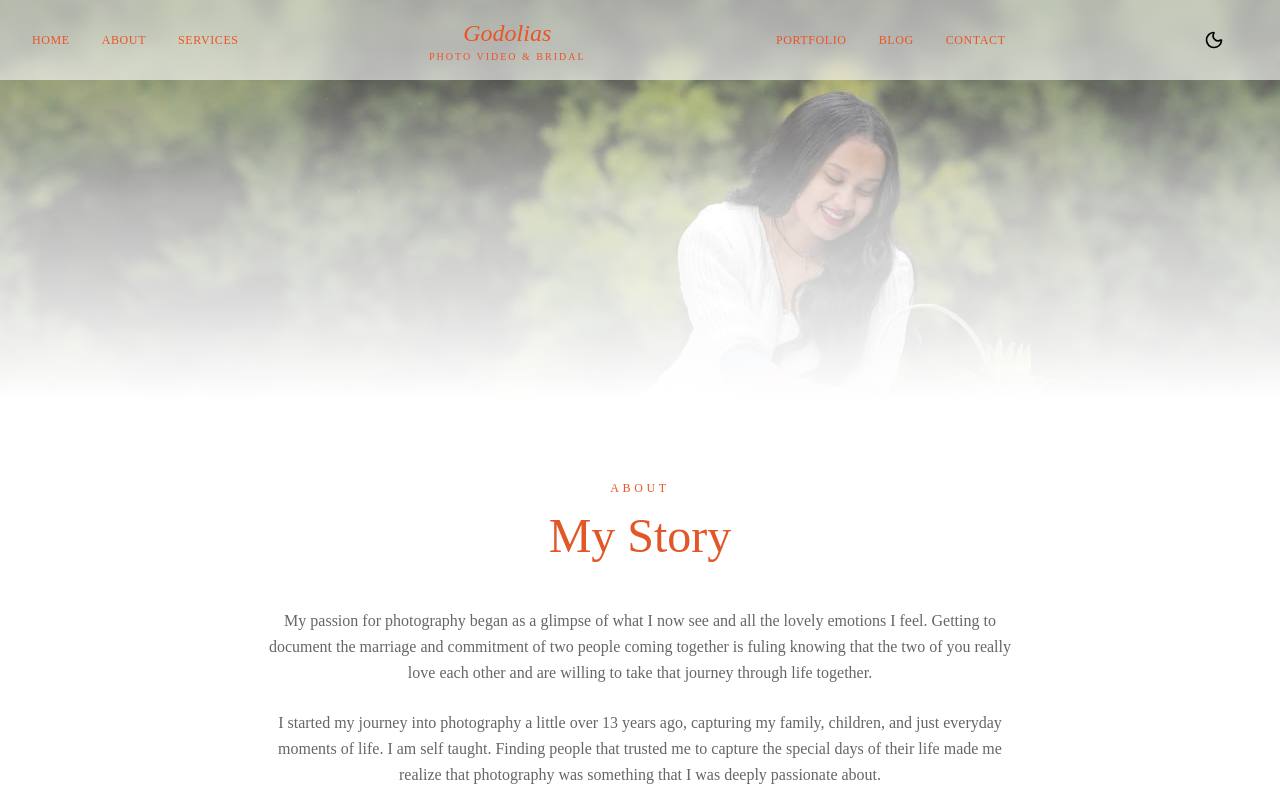
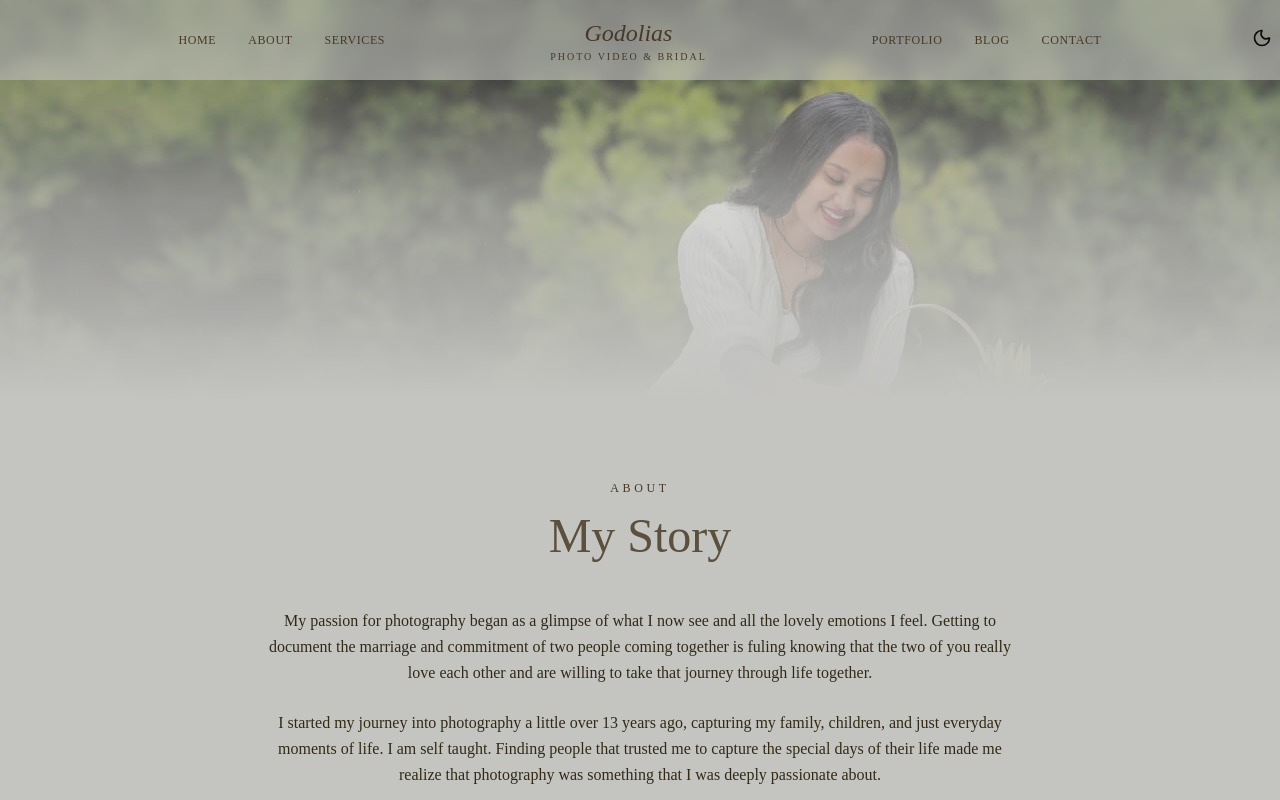
Before and after one commit to segni9997/godolias-phptography, a React (Vite) app: page /aboutus in a window 1280 px wide. Shown: the top 800 px of the page. Built offline with nearby package versions, Linux system fonts and the light colour scheme; a web font is replaced by a local one.

Commit message:
`Updated color palette and styles throughout the application`

```diff
--- a/src/components/NavBar.tsx
+++ b/src/components/NavBar.tsx
@@ -22,9 +22,19 @@ export function Navbar() {
   ]
 
   return (
-      <nav className="fixed top-0 left-0 right-0 z-50 bg-background/60 backdrop-blur-sm">
-      <div className="max-w-7xl mx-auto px-4 sm:px-6 lg:px-8">
-        <div className="flex items-center justify-between h-20">
+      <nav className="fixed top-0 left-0 right-0 z-50 bg-background/60 backdrop-blur-sm ">
+        <div className="absolute top-5 right-0">
+              <ThemeToggle />
+
+        {/* Mobile menu button */}
+          <div className="flex items-center space-x-4">
+            <Button variant="ghost" size="icon" className="md:hidden" onClick={() => setIsOpen(!isOpen)}>
+              {isOpen ? <X className="h-6  text-primary w-6" /> : <Menu className="h-6 w-6 text-primary " />}
+            </Button>
+          </div>
+</div>
+      <div className="max-w-6xl mx-auto px-4 sm:px-6 lg:px-8 relative">
+        <div className="flex items-center justify-around h-20 relative">
           {/* Desktop Navigation - Left Links */}
           <div className="hidden md:flex items-center space-x-8">
             {leftLinks.map((link) => (
@@ -58,13 +68,7 @@ export function Navbar() {
             {/* <ThemeToggle /> */}
           </div>
 
-          {/* Mobile menu button */}
-          <div className="flex items-center space-x-4">
-            <ThemeToggle />
-            <Button variant="ghost" size="icon" className="md:hidden" onClick={() => setIsOpen(!isOpen)}>
-              {isOpen ? <X className="h-6  text-primary w-6" /> : <Menu className="h-6 w-6 text-primary " />}
-            </Button>
-          </div>
+
         </div>
 
         {/* Mobile Navigation */}
--- a/src/components/Portofolio.tsx
+++ b/src/components/Portofolio.tsx
@@ -120,24 +120,24 @@ export function Portfolio() {
   }
 
   return (
-    <section id="portfolio" className="py-24 bg-background/90">
+    <section id="portfolio" className="py-24 bg-primary/95">
       <div className="max-w-7xl mx-auto px-4 sm:px-6 lg:px-8">
         <div className="text-center mb-16">
-          <div className="text-xs tracking-[0.3em] uppercase text-primary mb-4">Portfolio</div>
-          <h2 className="text-4xl md:text-5xl font-serif text-secondary">Featured Story</h2>
+          <div className="text-xs tracking-[0.3em] uppercase text-primary-foreground/70 mb-4">Portfolio</div>
+          <h2 className="text-4xl md:text-5xl font-serif text-secondary-foreground">Featured Story</h2>
         </div>
 
         <div className="grid md:grid-cols-2 gap-12 items-center">
           {/* Content - Left Side */}
-          <div className={`space-y-6 transition-opacity duration-500 ${isAnimating ? "opacity-0" : "opacity-100"}`}>
-            <div className="text-8xl md:text-9xl font-serif text-secondary">{currentItem.number}</div>
+          <div className={`space-y-6 transition-opacity duration-700 ${isAnimating ? "opacity-30" : "opacity-100"}`}>
+            <div className="text-8xl md:text-9xl font-serif text-primary-foreground/85">{currentItem.number}</div>
             <div>
-              <div className="text-sm tracking-wider uppercase text-primary mb-2">{currentItem.category}</div>
-              <h3 className="text-3xl font-serif text-primary">{currentItem.names}</h3>
+              <div className="text-sm tracking-wider uppercase text-primary-foreground mb-2">{currentItem.category}</div>
+              <h3 className="text-3xl font-serif text-primary-foreground">{currentItem.names}</h3>
             </div>
-            <p className="text-secondary leading-relaxed">{currentItem.description}</p>
-            <Link to={`/portfolio/${currentItem.id}`}>
-              <Button variant="outline" className="border-primary text-secondary hover:bg-primary/20 bg-transparent">
+            <p className="text-primary-foreground/50 leading-relaxed">{currentItem.description}</p>
+            <Link to={`/portfolio`}>
+              <Button variant="outline" className="border-background text-secondary-foreground hover:bg-primary-foreground/20 bg-transparent">
                 VIEW GALLERY
               </Button>
             </Link>
@@ -146,7 +146,7 @@ export function Portfolio() {
             <div className="flex items-center gap-6 pt-6">
               <button
                 onClick={handlePrev}
-                className="text-secondary hover:text-primary transition-colors"
+                className="text-secondary-foreground hover:text-primary-foreground/60 transition-colors"
                 aria-label="Previous"
               >
                 <svg width="24" height="24" viewBox="0 0 24 24" fill="none" stroke="currentColor" strokeWidth="2">
@@ -159,7 +159,7 @@ export function Portfolio() {
                     key={index}
                     onClick={() => goToSlide(index)}
                     className={`h-2 rounded-full transition-all ${
-                      index === currentIndex ? "w-8 bg-primary" : "w-2 bg-secondary"
+                      index === currentIndex ? "w-8 bg-background/80" : "w-2 bg-background"
                     }`}
                     aria-label={`Go to slide ${index + 1}`}
                   />
@@ -167,7 +167,7 @@ export function Portfolio() {
               </div>
               <button
                 onClick={handleNext}
-                className="text-secondary hover:text-primary transition-colors"
+                className="text-secondary-foreground hover:text-primary-foreground/60  transition-colors"
                 aria-label="Next"
               >
                 <svg width="24" height="24" viewBox="0 0 24 24" fill="none" stroke="currentColor" strokeWidth="2">
@@ -178,23 +178,23 @@ export function Portfolio() {
           </div>
 
           {/* Image - Right Side */}
-          <div className={`relative transition-opacity duration-500 ${isAnimating ? "opacity-0" : "opacity-100"}`}>
+          <div className={`relative transition-opacity duration-700 ${isAnimating ? "opacity-0" : "opacity-100"}`}>
             <div className="relative h-[600px] overflow-hidden">
               <img
                 src={currentItem.image || "/placeholder.svg"}
                 alt={currentItem.names}
-                className="w-full h-full object-cover"
+                className="w-full h-full object-cover bg-radial from-primary to-transparent"
               />
             </div>
           </div>
         </div>
 
         {/* View All Portfolio Link */}
-        <div className="mt-16 text-center">
+        {/* <div className="mt-16 text-center">
           <Link to="/portfolio">
             <Button className="bg-primary-600 hover:bg-primary-700 text-background px-8">VIEW ALL PORTFOLIO</Button>
           </Link>
-        </div>
+        </div> */}
       </div>
           <div className="mt-24 bg-background p-8 md:p-12">
           <div className="text-center mb-12">
--- a/src/components/ThemeToggle.tsx
+++ b/src/components/ThemeToggle.tsx
@@ -29,7 +29,7 @@ export function ThemeToggle() {
   return (
     <button
       onClick={toggleTheme}
-      className="p-2 rounded-md hover:bg-secondary/10 transition-colors"
+      className="p-2 rounded-full hover:bg-secondary/20 transition-colors"
       aria-label="Toggle theme"
     >
       {theme === "light" ? (
--- a/src/components/services.tsx
+++ b/src/components/services.tsx
@@ -125,7 +125,7 @@ const gridVariants = {
                     />
                   </div>
                   <div className="p-8 text-center ">
-                    <h3 className="text-2xl font-serif text-orange-400 mb-6">
+                    <h3 className="text-2xl font-serif text-foreground mb-6">
                       {pkg.title}
                     </h3>
                     <div className="w-12 h-px bg-background-300 mx-auto mb-6" />
--- a/src/index.css
+++ b/src/index.css
@@ -5,79 +5,103 @@
 @custom-variant dark (&:is(.dark *));
 
 :root {
-  /* Updated color palette for elegant photography website */
-  --background: #ffffff;
-  --foreground: #000000;
+  /* Neutral cinematic photography palette */
+  --background: #c4c4c1;
+  --foreground: #0d0b0a;
+
   --card: #ffffff;
-  --card-foreground: #000000;
+  --card-foreground: #24180d;
+
   --popover: #ffffff;
-  --popover-foreground: #000000;
-  --primary: #ec5425;
+  --popover-foreground: #24180d;
+
+  --primary: #473927;
   --primary-foreground: #ffffff;
-  --secondary: #e25727;
+
+  --secondary: #5b4f3e;
   --secondary-foreground: #ffffff;
-  --muted: #f5f5f5;
-  --muted-foreground: #666666;
-  --accent: #e25727;
+
+  --muted: #918a7f;
+  --muted-foreground: #322a17;
+
+  --accent: #776957;
   --accent-foreground: #ffffff;
-  --destructive: #dc3545;
+
+  --destructive: #6b2f2f;
   --destructive-foreground: #ffffff;
-  --info: #007bff;
+
+  --info: #5f6f73;
   --info-foreground: #ffffff;
-  --border: #e0e0e0;
-  --input: #e0e0e0;
-  --ring: #ec5425;
-  --chart-1: #ec5425;
-  --chart-2: #e25727;
-  --chart-3: #000000;
-  --chart-4: #666666;
-  --chart-5: #cccccc;
+
+  --border: #918a7f;
+  --input: #918a7f;
+  --ring: #473927;
+
+  --chart-1: #473927;
+  --chart-2: #5b4f3e;
+  --chart-3: #24180d;
+  --chart-4: #776957;
+  --chart-5: #c4c4c1;
+
   --radius: 0.625rem;
+
   --sidebar: #ffffff;
-  --sidebar-foreground: #000000;
-  --sidebar-primary: #ec5425;
+  --sidebar-foreground: #24180d;
+  --sidebar-primary: #473927;
   --sidebar-primary-foreground: #ffffff;
-  --sidebar-accent: #e25727;
+  --sidebar-accent: #776957;
   --sidebar-accent-foreground: #ffffff;
-  --sidebar-border: #e0e0e0;
-  --sidebar-ring: #ec5425;
+  --sidebar-border: #918a7f;
+  --sidebar-ring: #473927;
 }
 
 .dark {
-  --background: #000000;
-  --foreground: #e25727;
-  --card: #1a1a1a;
-  --card-foreground: #e25727;
-  --popover: #1a1a1a;
-  --popover-foreground: #e25727;
-  --primary: #ec5425;
-  --primary-foreground: #000000;
-  --secondary: #e25727;
-  --secondary-foreground: #000000;
-  --muted: #333333;
-  --muted-foreground: #cccccc;
-  --accent: #e25727;
-  --accent-foreground: #000000;
-  --destructive: #dc3545;
+  /* Dark cinematic mode */
+  --background: #0d0b0a;
+  --foreground: #c4c4c1;
+
+  --card: #24180d;
+  --card-foreground: #c4c4c1;
+
+  --popover: #24180d;
+  --popover-foreground: #c4c4c1;
+
+  --primary: #776957;
+  --primary-foreground: #0d0b0a;
+
+  --secondary: #5b4f3e;
+  --secondary-foreground: #ffffff;
+
+  --muted: #322a17;
+  --muted-foreground: #918a7f;
+
+  --accent: #776957;
+  --accent-foreground: #0d0b0a;
+
+  --destructive: #6b2f2f;
   --destructive-foreground: #ffffff;
-  --info: #007bff;
+
+  --info: #5f6f73;
   --info-foreground: #ffffff;
-  --border: #333333;
-  --input: #333333;
-  --ring: #ec5425;
-  --chart-1: #ec5425;
-  --chart-2: #e25727;
-  --chart-3: #ffffff;
-  --chart-4: #cccccc;
-  --chart-5: #666666;
-  --sidebar: #1a1a1a;
-  --sidebar-foreground: #e25727;
-  --sidebar-primary: #ec5425;
-  --sidebar-primary-foreground: #000000;
-  --sidebar-accent: #e25727;
-  --sidebar-accent-foreground: #000000;
-  --sidebar-border: #333333;
-  --sidebar-ring: #ec5425;
+
+  --border: #322a17;
+  --input: #322a17;
+  --ring: #776957;
+
+  --chart-1: #776957;
+  --chart-2: #5b4f3e;
+  --chart-3: #c4c4c1;
+  --chart-4: #918a7f;
+  --chart-5: #322a17;
+
+  --sidebar: #24180d;
+  --sidebar-foreground: #c4c4c1;
+  --sidebar-primary: #776957;
+  --sidebar-primary-foreground: #0d0b0a;
+  --sidebar-accent: #5b4f3e;
+  --sidebar-accent-foreground: #ffffff;
+  --sidebar-border: #322a17;
+  --sidebar-ring: #776957;
 }
 
 @theme inline {
--- a/src/pages/Blog.tsx
+++ b/src/pages/Blog.tsx
@@ -72,8 +72,11 @@ export default function Blog() {
             className="headers flex justify-center flex-col items-center gap-1 mt-10"
             variants={itemVariants}
           >
-            <h1 className="uppercase leading-tight">BLOG</h1>
-            <span className="text-xl">Latest Stories</span>
+
+              <div className="text-center mb-16">
+            <div className="text-xs tracking-[0.3em] uppercase text-primary mb-4">BLOG</div>
+            <h1 className="text-4xl md:text-5xl font-serif text-secondary ">Latest Stories</h1>
+          </div>
           </motion.div>
           <motion.div
             className="mt-10 mb-10"
```
